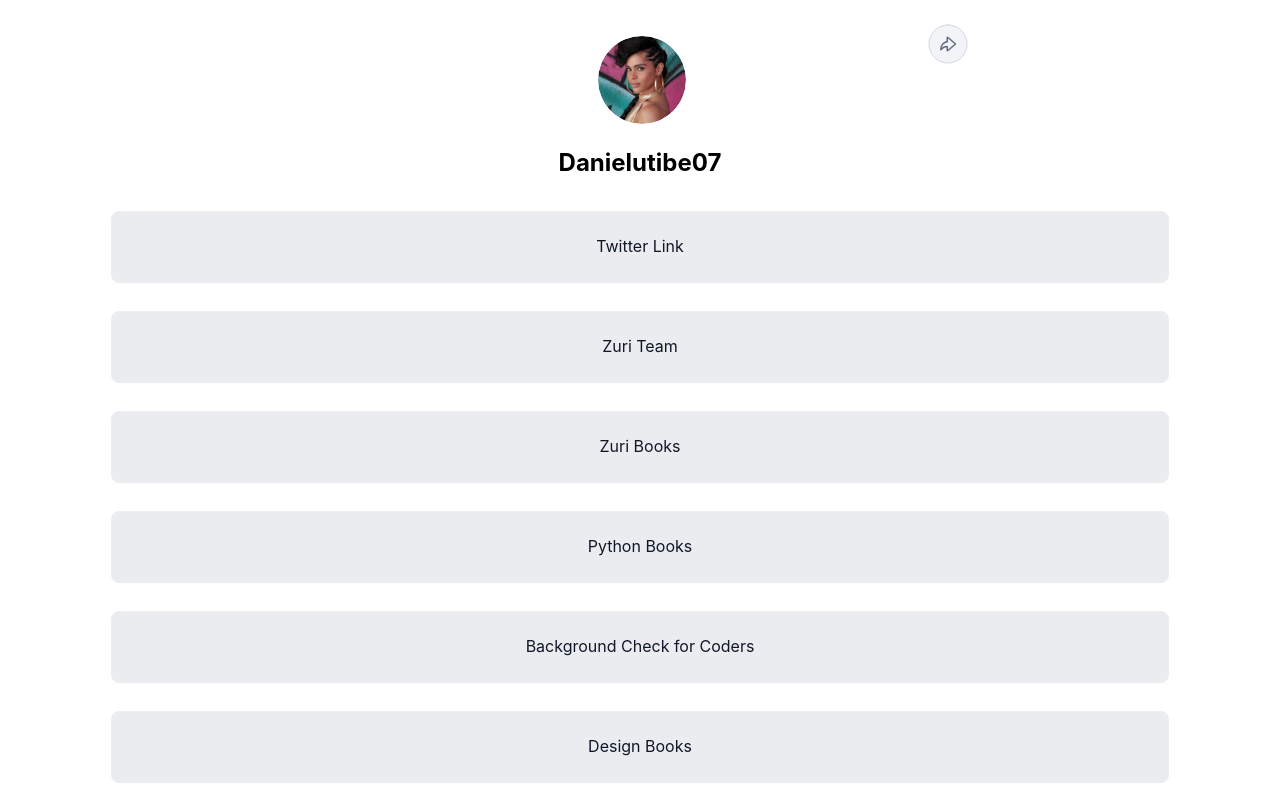
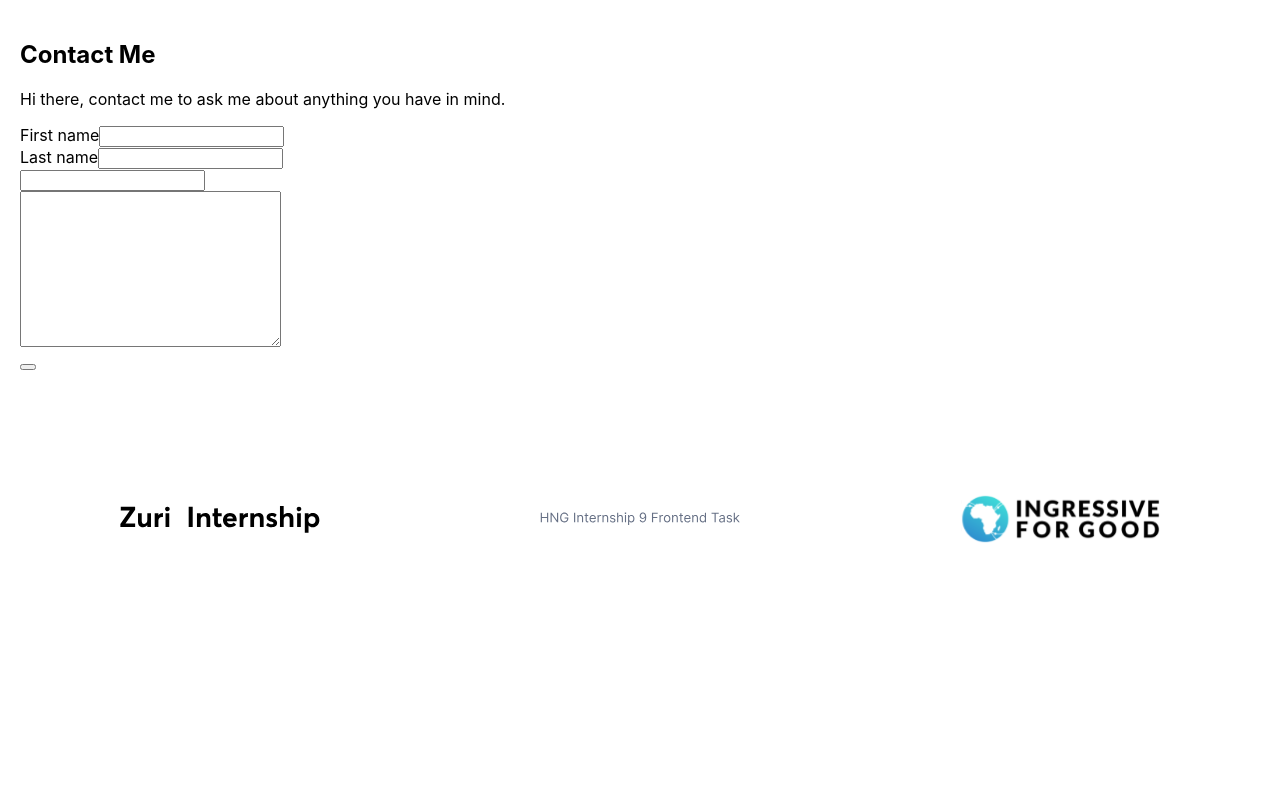
Before and after one commit to danutibe07/Zuri-Project1, a React (Create React App) app: page /contact in a window 1280 px wide. Shown: the top 800 px of the page. Built offline with nearby package versions, Linux system fonts and the light colour scheme.

Commit message:
Created a Component Folder to arrange all the pages

```diff
--- a/src/App.js
+++ b/src/App.js
@@ -1,11 +1,19 @@
 import React from 'react'
-import Home from './Home'
-
+import Home from './Components/Home/Home'
+import { BrowserRouter as Router, Routes, Route } from 'react-router-dom';
+import Contact from './Components/Contact/Contact'
+import Footer from './Components/Footer/Footer';
 const App = () => {
   return (
-      <div className='App'>
-          <Home />
-      </div>
+    <div className='App'>
+      <Router>
+        <Routes>
+          <Route path="/" element={<Home />} />
+          <Route path="/contact" element={<Contact />} />
+        </Routes>
+      </Router>
+      <Footer />
+    </div>
   )
 }
 
--- /dev/null
+++ b/src/Components/Contact/Contact.jsx
@@ -0,0 +1,52 @@
+import React from 'react'
+
+const Contact = () => {
+  return (
+    <div className='contact'>
+      <div className="contact__container">
+        <h2 className="contact__title">Contact Me</h2>
+        <p className="contact__title">Hi there, contact me to ask me about anything you have in mind.</p>
+        <div className="first__and__last__name">
+          <div className="firstname">
+            <label htmlFor="" className="contactpage__label">First name</label>
+            <input type="text" id='first_name' className="first__name" />
+          </div>
+          <div className="lastname">
+            <label htmlFor="" className="contactpage__label">Last name</label>
+            <input type="text" id='last_name' className="last__name" />
+          </div>
+        </div>
+        <div className="emailaddress">
+          <label htmlFor="" className="contactpage__label"></label>
+          <input type="email" id='email' className="email" />
+        </div>
+        <div className="message">
+          <label htmlFor="" className="contactpage__label"></label>
+          <textarea name="" id="message" cols="30" rows="10"></textarea>
+        </div>
+        <button id="btn__submit"></button>
+      </div>
+    </div>
+  )
+}
+
+export default Contact
+
+
+
+
+
+
+{/*
+Last name
+Enter your first name
+Enter your last name
+This is a hint text to help user.
+This is a hint text to help user.
+Email
+yourname@email.com
+This is a hint text to help user.
+Message
+Send me a message and I'll reply you as soon as possible...
+You agree to providing your data to {name} who may contact you.
+Send message */}
--- /dev/null
+++ b/src/Components/Footer/Footer.jsx
@@ -0,0 +1,15 @@
+import React from 'react'
+import image4 from "../../images/footer1.svg"
+import image5 from "../../images/footer2.svg"
+import image6 from "../../images/footer3.svg"
+const Footer = () => {
+    return (
+        <footer>
+            <img src={image4} alt="image4" id="footer1"></img>
+            <img src={image5} alt="image5" id="footer2"></img>
+            <img src={image6} alt="image6" id="footer3"></img>
+        </footer>
+    )
+}
+
+export default Footer
--- a/src/Home.jsx
+++ b/src/Components/Home/Home.jsx
@@ -1,14 +1,12 @@
-import image1 from "../src/images/img1.svg"
-import image2 from "../src/images/icon.svg"
-import image3 from "../src/images/Hover.svg"
-import image4 from "../src/images/footer1.svg"
-import image5 from "../src/images/footer2.svg"
-import image6 from "../src/images/footer3.svg"
-import image7 from "../src/images/slack.svg"
-import image8 from "../src/images/git.svg"
-import image9 from "../src/images/more.svg"
-import image10 from "../src/images/img2.svg"
-import image11 from "../src/images/more2.svg"
+import image1 from "../../images/img1.svg"
+import image2 from "../..//images/icon.svg"
+import image3 from "../../images/Hover.svg"
+import image7 from "../../images/slack.svg"
+import image8 from "../../images/git.svg"
+import image9 from "../../images/more.svg"
+import image10 from "../../images/img2.svg"
+import image11 from "../../images/more2.svg"
+
 function Home() {
     return (
         <div className="App">
@@ -31,16 +29,12 @@ function Home() {
                 <a href="https://books.zuri.team/python-for-beginners?ref_id=daniel07" id="book__python" title="you can also checkout this my python book">Python Books</a>
                 <a href="https://background.zuri.team/" id="pitch" title="can do background checks for your applicants">Background Check for Coders</a>
                 <a href="https://books.zuri.team/design-rules" id="book__design" title="free design book offered by Zuri">Design Books</a>
+                <a href="/contact" id="book__design" title="free design book offered by Zuri">Contact Page</a>
             </div>
             <div className="socialIcons">
                 <img src={image7} alt="image7" id="slackicon"></img>
                 <img src={image8} alt="image8" id="giticon"></img>
             </div>
-            <footer>
-                <img src={image4} alt="image4" id="footer1"></img>
-                <img src={image5} alt="image5" id="footer2"></img>
-                <img src={image6} alt="image6" id="footer3"></img>
-            </footer>
         </div>
     );
 }
```
Also changed, not shown: src/Contact.jsx (deleted, +0 -9 lines), src/Components/Contact/Contact.css (added).
